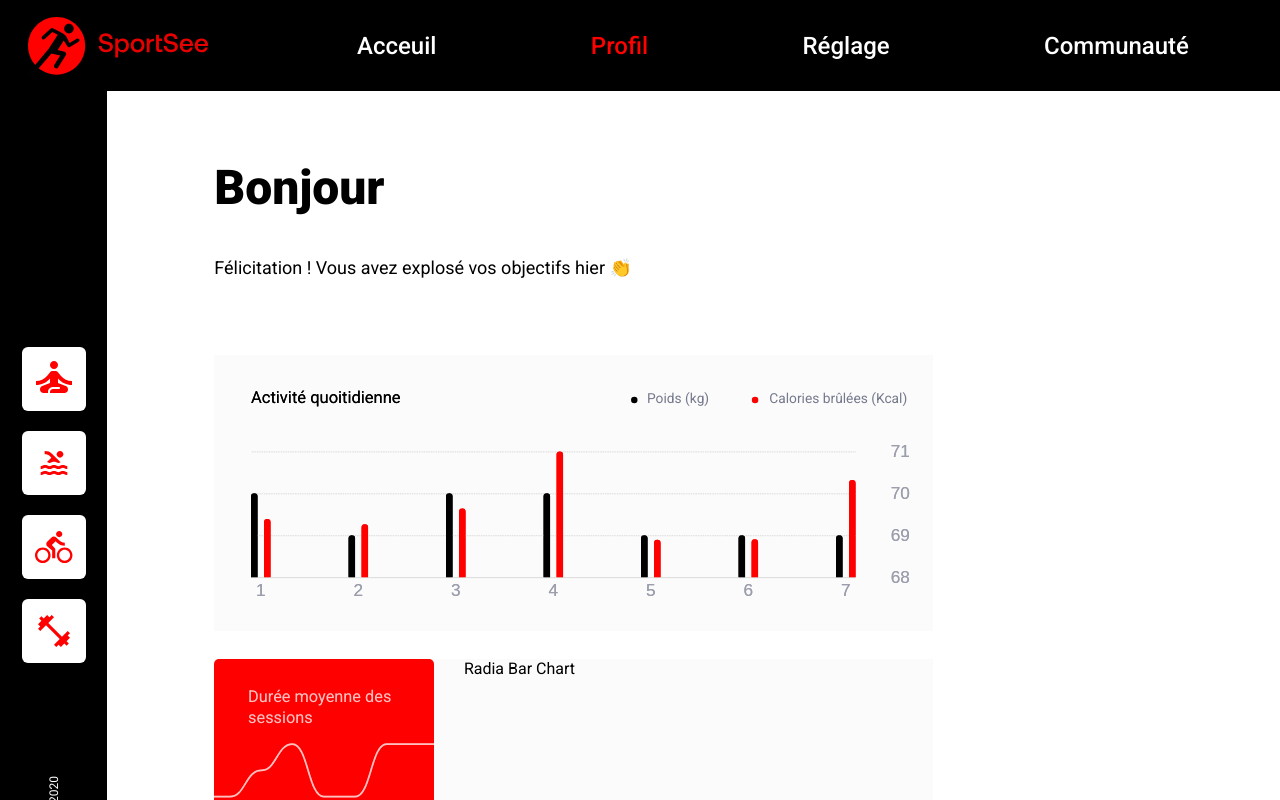
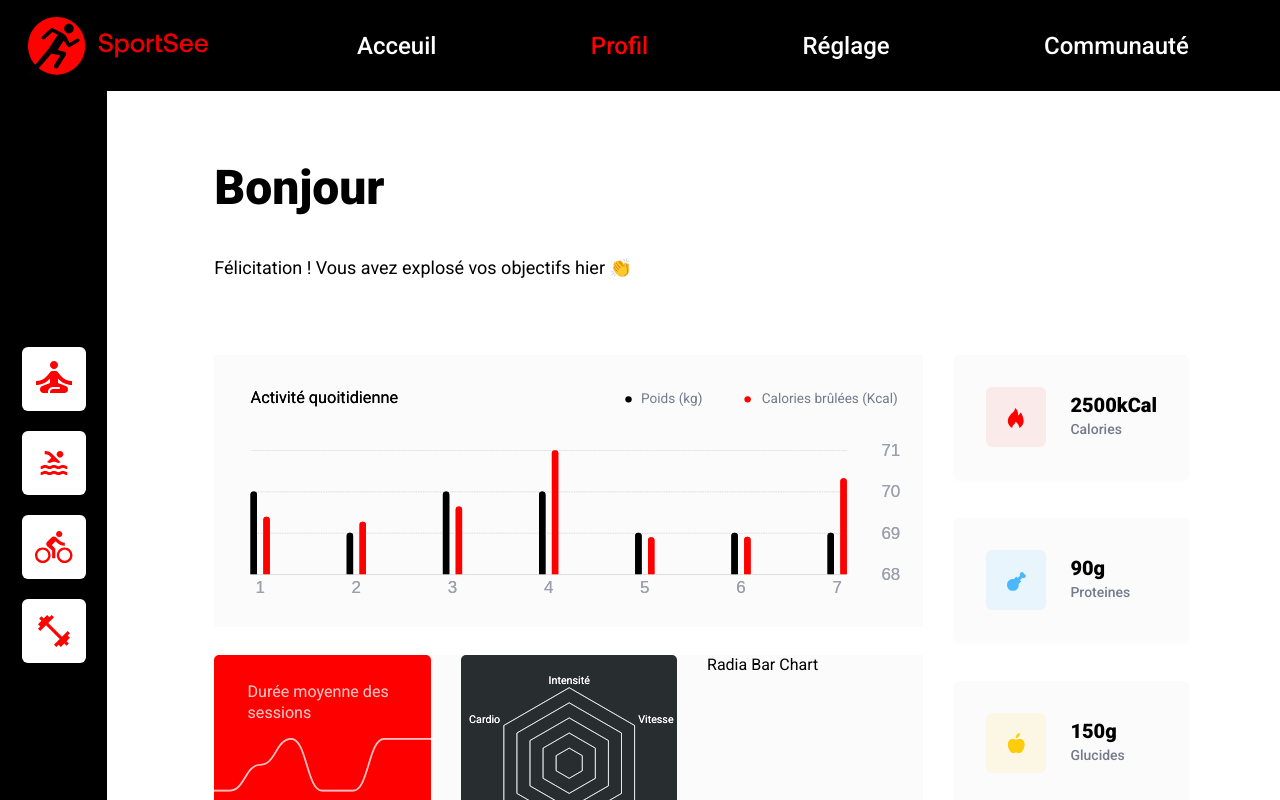
Before and after one commit to LinhLou/sport-see, a React (Create React App) app: page /user/18 in a window 1280 px wide. Shown: the top 800 px of the page. Built offline with nearby package versions, Linux system fonts and the light colour scheme.

Commit message:
update cards

```diff
--- a/src/App/getData.jsx
+++ b/src/App/getData.jsx
@@ -48,11 +48,8 @@ export const getData = async (id) =>{
     lastName:userInfos.lastName,
     age:userInfos.age,
     score:score,
-    calorieKey: keyData.calorieCount,
-    proteinKey: keyData.proteinCount,
-    carbohydrateKey: keyData.carbohydrateCount,
-    lipidKey: keyData.lipidCount,
-    units: {'Calories':'kCal','Proteines':'g','Glucides':'g','Lipides':'g'},
+    infosKey: Object.values(keyData),
+    units: [{'Calories':'kCal'},{'Proteines':'g'},{'Glucides':'g'},{'Lipides':'g'}],
     dates : sessions.map(ele=>formaterDay(ele.day)),
     poids: sessions.map(ele=>(ele.kilogram)),
     calories: sessions.map(ele=>(ele.calories)),
--- a/src/Pages/Profil.jsx
+++ b/src/Pages/Profil.jsx
@@ -14,38 +14,14 @@ import SpiderChart from '../Components/SpiderChart';
 
 export default function Profil() {
   const { id } = useParams();
-  // const divBarChart = useRef();
-  // const { generalInfos, activity, sessions, performances } = useLoaderData();
   const { userData } = useLoaderData();
-  console.log(userData.sessionLength)
-  // console.log(generalInfos)
-  // generals informations
-  // const keyData = Object.values(generalInfos['data'].keyData);
-  // const category = ['Calories','Proteines','Glucides','Lipides'];
-  // const unites = ['kCal','g','g','g'];
-  // weight and daily bruned calories
-  // const activityQuotidien = activity['data'].sessions.reduce((acc,ele)=>{
-  //   acc = [...acc, {day:formaterDay(ele.day), poid:ele.kilogram, calories:ele.calories}]
-  //   return acc;
-  // },[])
-  // sessions duration
-  // const sessionDuration = sessions['data'].sessions.reduce((acc, ele)=>{
-  //   acc = [...acc, {day:ele.day, duration:ele.sessionLength}];
-  //   return acc;
-  // },[])
-  // performances
-  // const performancesInfos =
 
-  // console.log(sessionDuration)
   return (
     <PageProfilStyles>
       <div id="header">
         <h1>Bonjour <span>{userData.firstName}</span></h1>
         <p>Félicitation ! Vous avez explosé vos objectifs hier 👏 </p>
       </div>
-      {/* <h2>{activity['data'].sessions[0].day}</h2>
-      <h3>{sessions['data'].sessions[0].day}</h3>
-      <h3>{performances['data'].kind["1"]}</h3> */}
       <div id="container">
         <section id="charts">
           <div id="barchart" >
@@ -55,9 +31,9 @@ export default function Profil() {
             <div>
               <LineChart days={userData.sessionDate} durations={userData.sessionLength} />
             </div>
-            {/* <div>
+            <div>
               <SpiderChart />
-            </div> */}
+            </div>
             <div>
               Radia Bar Chart
             </div>
@@ -65,12 +41,14 @@ export default function Profil() {
         </section>
         <div id="cards">
           {
-            // keyData.map((item, index)=>{
-            //   return(
-            //     <Card key={category[index]} quantity={`${item}${unites[index]}`} category={category[index]} >
-            //     </Card>
-            //   )
-            // })
+            userData.infosKey.map((item, index)=>{
+              const unit = Object.values(userData.units[index])[0];
+              const kind = Object.keys(userData.units[index])[0];
+              return(
+                <Card key={index} quantity={`${item}${unit}`} category={kind} >
+                </Card>
+              )
+            })
 
           }
         </div>
```
